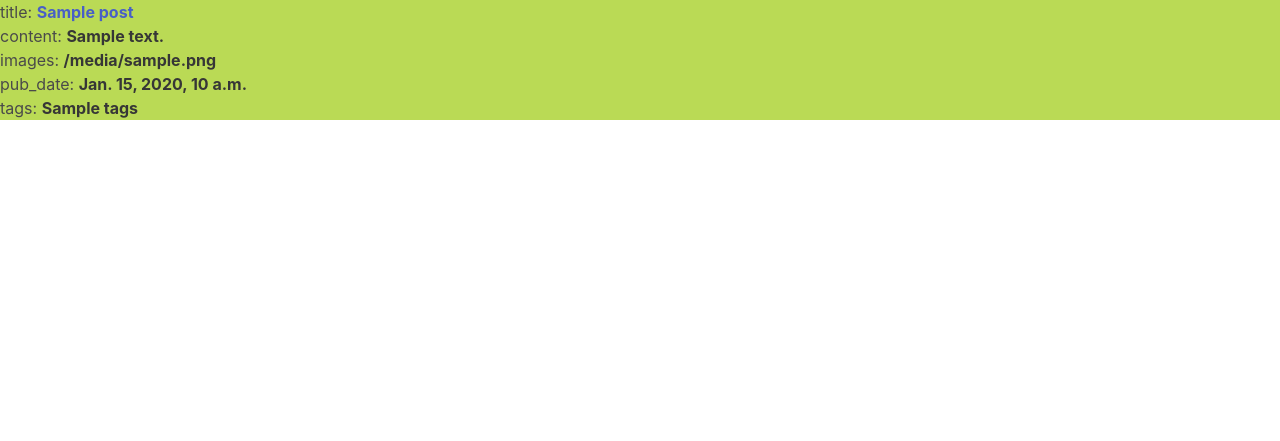
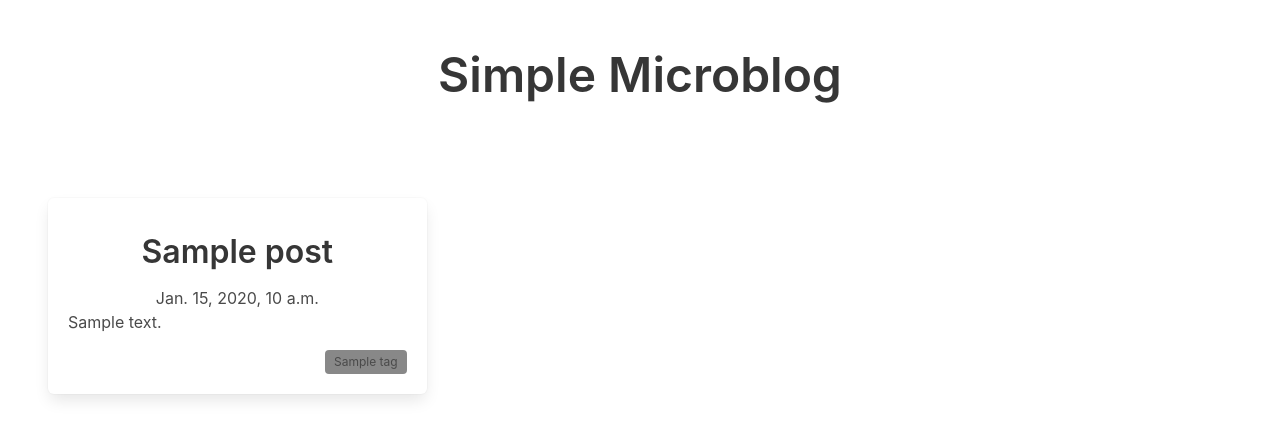
Before and after one commit to amebalibre/portfolio, a Django app: template portfolio/blog/templates/blog/index.html in a window 1280 px wide. Shown: the top 441 px of the page. Run offline with Django 3.2, Linux system fonts and the light colour scheme; the template is opened without the code that fills it: most values are stand-ins (such as "Sample title", 1, 10 or a date in 2020); style sheets or scripts are compiled from the project's sources; parts of the project's set-up code (start-up, migrations or seed data) failed here and were passed over; some libraries are stand-ins or nearby versions.

Commit message:
Modify index template

```diff
--- a/portfolio/blog/templates/blog/index.html
+++ b/portfolio/blog/templates/blog/index.html
@@ -1,17 +1,83 @@
+<!DOCTYPE html>
+<html>
+<head>
+	<meta charset="utf-8">
+	<meta name="viewport" content="width=device-width, initial-scale=1">
 	{% load static %}
 	<link rel="stylesheet" type="text/css" href="{% static 'blog/css/style.css' %}" />
+	<title>Microblog</title>
+	<script defer src="https://use.fontawesome.com/releases/v5.1.0/js/all.js"></script>
+</head>
+<body>
+
+	<section class="hero">
+		<div class="hero-body">
+			<div class="container">
+				<div>
+					<h1 class="title is-1 has-text-centered">Simple Microblog</h1>
+				</div>
+			</div>
+		</div>
+	</section>
 
 	{% if latest_post_list %}
-<ul>
+	<section class="section">
+		<div class="columns is-desktop">
 			{% for post in latest_post_list %}
-	<li>title: <a href="{% url 'blog:detail' post.id%}"><strong>{{ post.title }}</strong></a></li>
-	<li>content: <strong>{{ post.content }}</strong></li>
-	<li>images: <strong>{{ post.images }}</strong></li>
-	<li>pub_date: <strong>{{ post.pub_date }}</strong></li>
-	<li>tags: <strong>{{ post.tags }}</strong></li>
-	<br/>
+			<div class="column is-4">
+				<div class="box">
+					<article class="media">
+						<div class="media-content">
+							<div class="content">
+								<p>
+									<header>
+										<a href="{% url 'blog:detail' post.id%}">
+											<h1 class="title has-text-centered">{{ post.title }}</h1>
+										</a>
+										<p class="smallest has-text-centered">{{ post.pub_date }}</p>
+									</header>
+									<p class="has-text-justified">{{ post.content }}</p>
+								</p>
+							</div>
+							<nav class="level is-mobile">
+  							<div class="level-left">
+  							<!-- <a class="level-item" aria-label="reply">
+  							<span class="icon is-small">
+  							<i class="fas fa-reply" aria-hidden="true"></i>
+  							</span>
+  							</a>
+  							<a class="level-item" aria-label="retweet">
+  							<span class="icon is-small">
+  							<i class="fas fa-retweet" aria-hidden="true"></i>
+  							</span>
+  							</a>
+  							<a class="level-item" aria-label="like">
+  							<span class="icon is-small">
+  							<i class="fas fa-heart" aria-hidden="true"></i>
+  							</span>
+  							</a> -->
+  							</div>
+							<div class="level-right">
+  							{% if latest_post_list %}
+  							<div class="tags">
+    							{% for tag in post.tags.all %}
+      							<span class="tag" style="background-color: {{ tag.color }}">
+      							  {{ tag.name }}
+      							</span>
     							{% endfor %}
-</ul>
+  							</div>
+  							{% endif %}
+							</div>
+							</nav>
+						</div>
+					</article>
+				</div>
+			</div>
+			{% endfor %}
+		</div>
+	</section>
 	{% else %}
 	<p>No posts are available.</p>
 	{% endif %}
+</body>
+</html>
```
Lines whose indentation alone changed are shown as unchanged.
